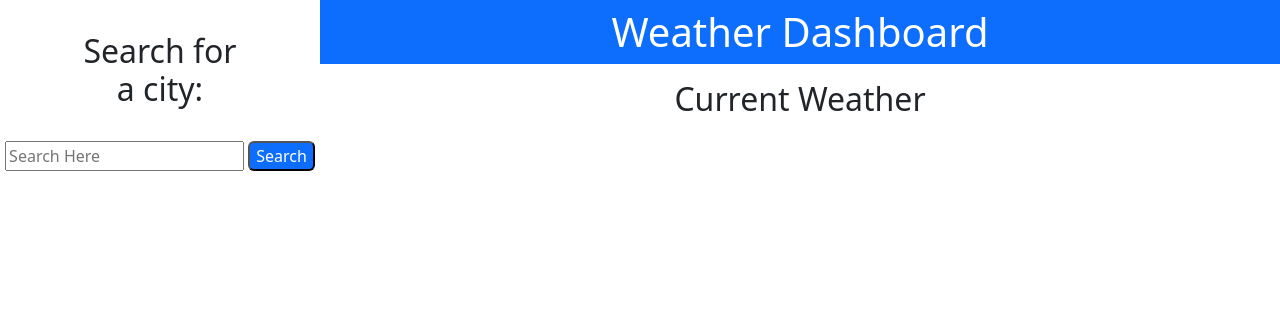
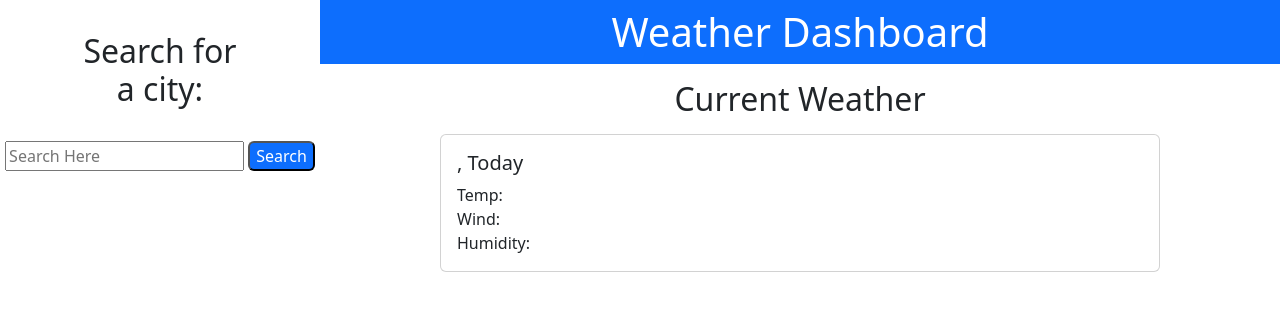
Before and after one commit to eimonto22/Weather-Dashboard, a plain HTML site: page index.html in a window 1280 px wide. Drawn offline with nearby package versions, Linux system fonts and the light colour scheme.

Commit message:
added spans of wind,temp,humidity

```diff
--- a/index.html
+++ b/index.html
@@ -39,6 +39,19 @@
     <main class="col-12 col-md-9 pb-3">
         <h1 class="col-12 text-bg-primary text-center p-2">Weather Dashboard</h1>
         <h2 class="text-center p-2">Current Weather</h2>
+        <!--creates card for current weather card-->
+        <article class="row col-12 g-0 justify-content-center">
+            <div class="card col-9 text-bgdark">
+                <div class="card-body">
+                    <h5 class="card-title"><span id="currentCity">, Today</span></h5>
+                    <p class="card-text">
+                        Temp: <span id="currentTemp"></span><br />Wind:
+                        <span id="currentWind"></span><br />Humidity:
+                        <span id="currentHumidity"></span>
+                    </p>
+                </div>
+           </div>
+        </article>
     </main>
 </body>
 </html>
```
